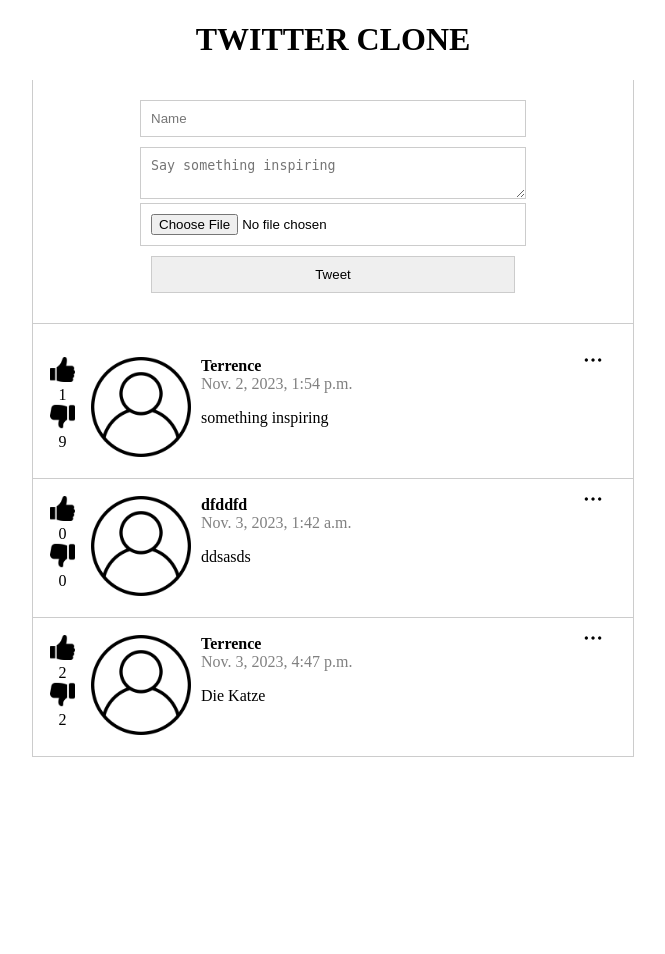
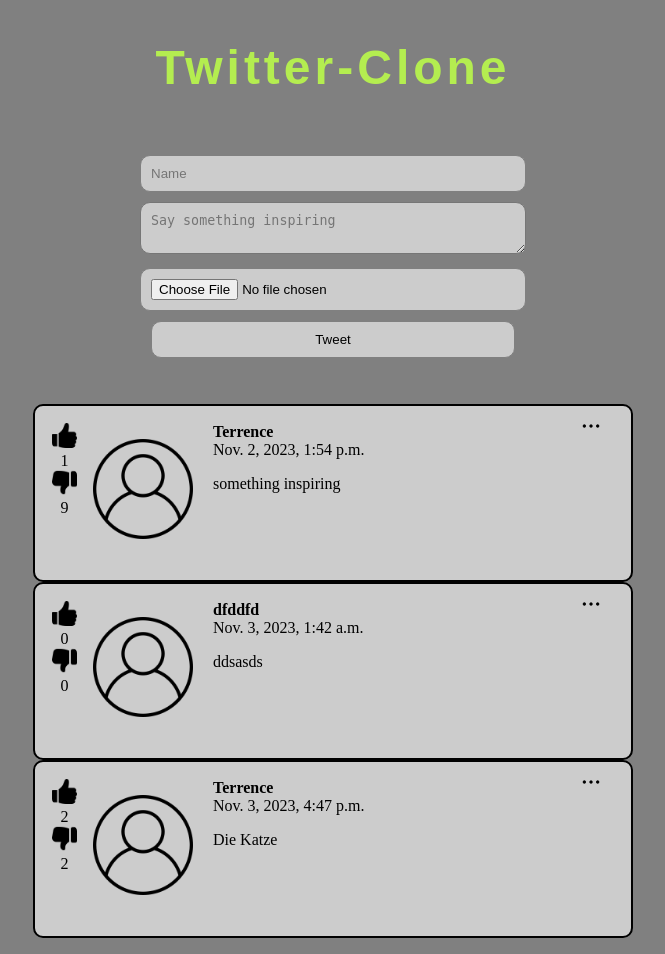
Before and after one commit to terrence-barrett/twitter-clone, a Django app: template templates/posts.html in a window 1280 px wide. Shown: the whole page, without its empty margins (307-972 px from the left). Before the commit the page ends 757 px from the top, so only its background shows below. Run offline with Django 3.2, Linux system fonts and the light colour scheme; the template is opened without the code that fills it: values that come from a table or form of the project are taken from there, others are empty; data comes from the database, SQL or seed files in the repository; both versions use the stored data as it was after the commit.

Commit message:
front-end changes

```diff
--- a/static/css/style.css
+++ b/static/css/style.css
@@ -9,9 +9,6 @@
     max-width: 600px;
     max-height: 100%;
     margin: 0 auto;
-    border-left: 1px solid #ccc;
-    border-right: 1px solid #ccc;
-
 }
 
 
@@ -27,11 +24,11 @@
     position: absolute;
     top: 40px;
     right: 15px;
-    border: 1px solid #ccc;
-    background-color: white;
+    background-color: rgb(211, 211, 211);
     padding: 10px 15px;
     font-size: 13px;
     border-radius: 3px;
+    text-decoration: none;
 }
 
 
@@ -41,20 +38,23 @@
 
 .post_form {
     padding: 20px 40px;
-    border-bottom: 1px solid #ccc;
 }
 
 .post_form input {
     width: 70%;
     margin-bottom: 10px;
     padding: 10px;
-    border: 1px solid #ccc;
+    border: 1px solid grey;
+    background-color: #ccc;
+    border-radius: 10px;
 }
 
 .post_form textarea {
     width: 70%;
     padding: 10px;
-    border: 1px solid #ccc;
+    background-color: #ccc;
+    border-radius: 10px;
+    margin-bottom: 10px ;
 }
 
 .posts ul{
@@ -64,21 +64,27 @@
 .posts li {
     position: relative;
     display: flex;
-    border-bottom: 1px solid #ccc;
+    border: 2px solid #000;
     padding: 17px;
+    border-radius: 10px;
 }
 
 .posts li .logo {
-    flex-basis: 15%;
+    flex-basis: 10%;
+    color: antiquewhite;
+    border-radius: 6rem;
 }
 
 .posts li .logo img {
     height: 100px;
-    padding-right: 10px;
+    padding-right: 20px;
+    padding-bottom: 20px;
+    padding-top: 1rem;
 }
 
 .posts li .name_body {
     flex-basis: 85%;
+
 }
 
 .posts li .name_body .name {
@@ -86,11 +92,112 @@
 }
 
 .posts li .name_body .date_time {
-    color: grey;
+    color: black;
 }
+
+section {
+    border-radius: 10px;
+}
+
+img {
+    border-radius: 5px;
+    align-items: center;
+    justify-content: center;
+}
+
 
 @media screen and (max-width: 500px) {
     .posts li .name_body .name{
         font-size: 20px;
     }
 }
+
+body {
+    background-color: grey;
+}
+
+li {
+    border-color: #000;
+    background-color: #ccc;
+}
+
+#like_button:hover {
+  color: green;
+}
+
+#dislike_button:hover {
+  color: red;
+}
+
+#tweet:hover {
+    color: rgb(0, 174, 255);
+}
+
+
+.title {
+    text-align: center;
+    font-family: sans-serif;
+    font-weight: 700;
+    font-size: 48px;
+    transform: skew(-45deg, 50% 50%);
+    letter-spacing: 5px;
+    animation: spread 2s linear infinite;
+}
+
+@keyframes spread {
+    0% {
+    transform: skew(-45deg, 50% 50%);
+    letter-spacing: 1px;
+    color: #fff;
+    }
+    10% {
+    transform: skew(-45deg, 50% 50%);
+    letter-spacing: 2px;
+    color: #f97453;
+    }
+    20% {
+        transform: skew(-45deg, 50% 50%);
+        letter-spacing: 3px;
+        color: #ffbf00;
+    }
+    30% {
+        transform: skew(-45deg, 50% 50%);
+        letter-spacing: 4px;
+        color: #b4ed50;
+    }
+    40% {
+        transform: skew(-45deg, 50% 50%);
+        letter-spacing: 5px;
+        color: #00FFFF;
+    }
+    50% {
+        transform: skew(-45deg, 50% 50%);
+        letter-spacing: 6px;
+        color: #800080;
+    }
+    60% {
+        transform: skew(-45deg, 50% 50%);
+        letter-spacing: 7px;
+        color: #DF0030;
+    }
+    70% {
+        transform: skew(-45deg, 50% 50%);
+        letter-spacing: 8px;
+        color: #FF0000;
+    }
+    80% {
+        transform: skew(-45deg, 50% 50%);
+        letter-spacing: 9px;
+        color: #FFFFFF;
+    }
+    90% {
+        transform: skew(-45deg, 50% 50%);
+        letter-spacing: 10px;
+        color: #f97453;
+    }
+    100% {
+        transform: skew(-45deg, 50% 50%) translate(100%, 0);
+        letter-spacing: 1px;
+        color: #fff;
+    }
+}
--- a/templates/base.html
+++ b/templates/base.html
@@ -10,7 +10,9 @@
         <link rel="stylesheet" href="{% static 'css/style.css'%}">
     </head>
     <body>
-        <h1 style='text-align: center'>TWITTER CLONE</h1>
+        <h2 style='text-align: center' class="title">
+            Twitter-Clone
+        </h2 style='text-align: center'>
         {% block content %}
         {{ content }}
         {% endblock %}
--- a/templates/edit.html
+++ b/templates/edit.html
@@ -8,15 +8,15 @@
         </div>
 
         <section class="post_form">
-            <form action="/edit/{{ posts.id }}/" method="POST" enctype="multipart/form-data">
+            <form action="/edit/{{ post.id }}/" method="POST" enctype="multipart/form-data">
                 {% csrf_token %}
 
                 <div align="center">
-                    <input type="text" name="name" placeholder="Name" value="{{ posts.name }}">
+                    <input type="text" name="name" placeholder="Name" value="{{ post.name }}">
                 </div>
 
                 <div align="center">
-                    <input name="body" placeholder="Say something inspiring" value="{{ posts.body }}" required>
+                    <input name="body" placeholder="Say something inspiring" value="{{ post.body }}" required>
                 </div>
 
 
--- a/templates/posts.html
+++ b/templates/posts.html
@@ -8,7 +8,7 @@
             <div align="center"><input type="text" name="name" placeholder="Name" required></div>
             <div align="center"><textarea name="body" placeholder="Say something inspiring" required></textarea></div>
             <div align="center"><input type="file" name="image"></div>
-            <div align="center"><input type="submit" value="Tweet"></div>
+            <div align="center"><input type="submit" value="Tweet" id="tweet"></div>
         </form>
     </section>
     <section class="posts">
```
Also changed, not shown: posts/views.py (+4 -4 lines), db.sqlite3.
